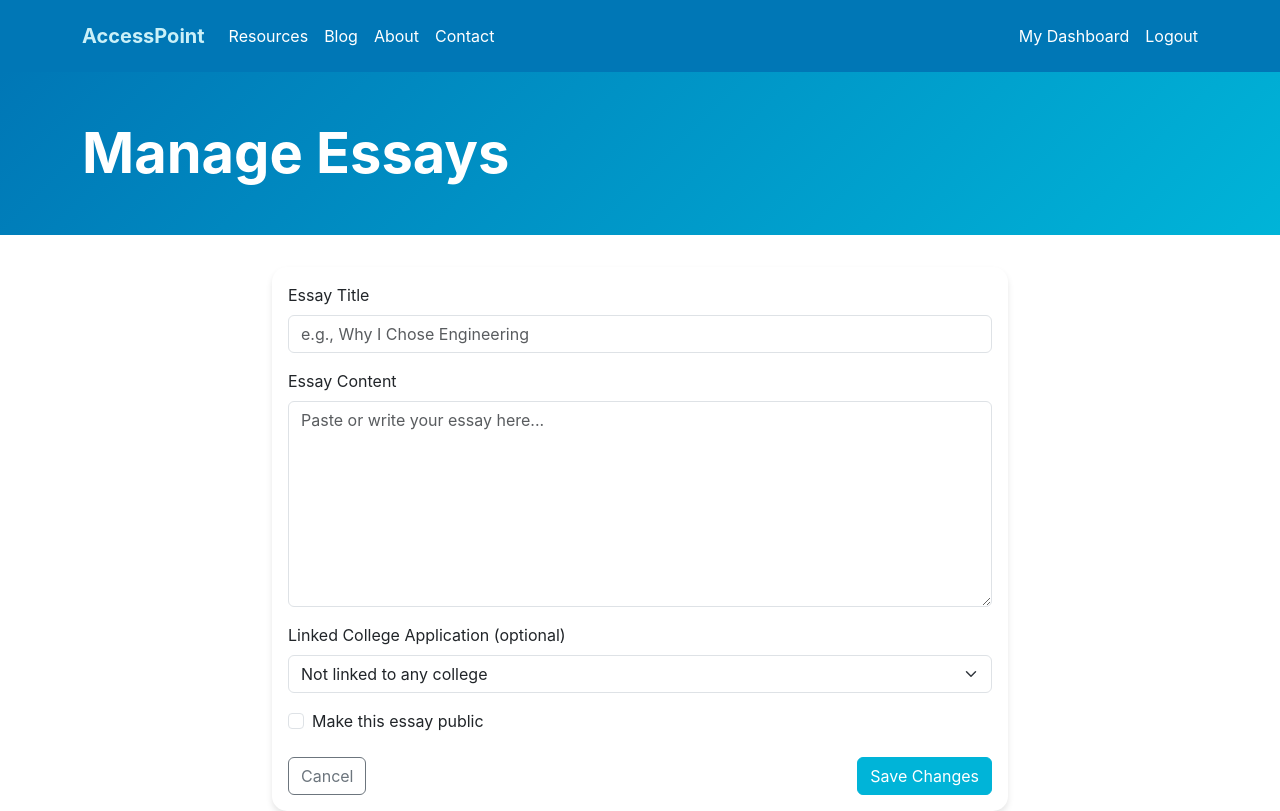
After one commit to DangeloV-2025/AccessPoint_V3, a Flask app: page /portfolio/essays in a window 1280 px wide. The commit adds this page. Run offline with Flask 3, Linux system fonts and the light colour scheme; the visitor is signed in with stand-in values (Sample User, id 1); data comes from the database, SQL or seed files in the repository; data that the repository does not hold is empty; parts of the project's set-up code (start-up, migrations or seed data) failed here and were passed over.

Commit message:
Portfolio Update
Added the ability to edit applications and essays.

It is still lacking the ability to upload whole applications, I think this is something we should add. We should also likely add things for the "accepted" category, like applying early, through QB, etc. etc.

```diff
--- /dev/null
+++ b/app/templates/portfolio/manage_essays.html
@@ -0,0 +1,82 @@
+{% extends "base.html" %}
+
+{% block title %}Manage Essays{% endblock %}
+
+{% block extra_css %}
+<style>
+    .portfolio-header {
+        background: linear-gradient(135deg, var(--dark-blue), var(--medium-blue));
+        padding: 3rem 0;
+        margin-bottom: 2rem;
+    }
+</style>
+{% endblock %}
+
+{% block content %}
+<!-- Portfolio Header -->
+<div class="portfolio-header text-white">
+    <div class="container">
+        <h1 class="display-4 fw-bold mb-0">Manage Essays</h1>
+    </div>
+</div>
+
+<div class="container">
+    <div class="row justify-content-center">
+        <div class="col-lg-8">
+            <div class="card">
+                <div class="card-body">
+                    {% set e = essay if essay is defined else None %}
+                    <form method="POST">
+                        <div class="mb-3">
+                            <label for="title" class="form-label">Essay Title</label>
+                            <input type="text" class="form-control" id="title" name="title"
+                                   value="{{ e.title if e else '' }}"
+                                   placeholder="e.g., Why I Chose Engineering">
+                        </div>
+
+                        <div class="mb-3">
+                            <label for="content" class="form-label">Essay Content</label>
+                            <textarea class="form-control" id="content" name="content" rows="8"
+                                      placeholder="Paste or write your essay here...">{{ e.content if e else '' }}</textarea>
+                        </div>
+
+                        <div class="mb-3">
+                            <label for="college_application_id" class="form-label">Linked College Application (optional)</label>
+                            <select class="form-select" id="college_application_id" name="college_application_id">
+                                <option value="" selected>Not linked to any college</option>
+                                {% if applications %}
+                                    {% for app in applications %}
+                                        <option value="{{ app.id }}"
+                                            {% if e and e.college_application_id == app.id %}selected{% endif %}>
+                                            {{ app.college_name }}
+                                        </option>
+                                    {% endfor %}
+                                {% endif %}
+                            </select>
+                        </div>
+
+                        <div class="mb-4">
+                            <div class="form-check">
+                                <input class="form-check-input" type="checkbox" id="is_public" name="is_public"
+                                       {% if e and e.is_public %}checked{% endif %}>
+                                <label class="form-check-label" for="is_public">
+                                    Make this essay public
+                                </label>
+                            </div>
+                        </div>
+
+                        <div class="d-flex justify-content-between">
+                            <a href="{{ url_for('portfolio.my_portfolio') }}" class="btn btn-outline-secondary">
+                                Cancel
+                            </a>
+                            <button type="submit" class="btn btn-primary">
+                                Save Changes
+                            </button>
+                        </div>
+                    </form>
+                </div>
+            </div>
+        </div>
+    </div>
+</div>
+{% endblock %}
```
Also changed, not shown: app/templates/portfolio/manage_applications.html (added, +79 -0 lines), app/routes/portfolio.py (line endings or trailing spaces), app/templates/portfolio/my_portfolio.html (line endings or trailing spaces).
